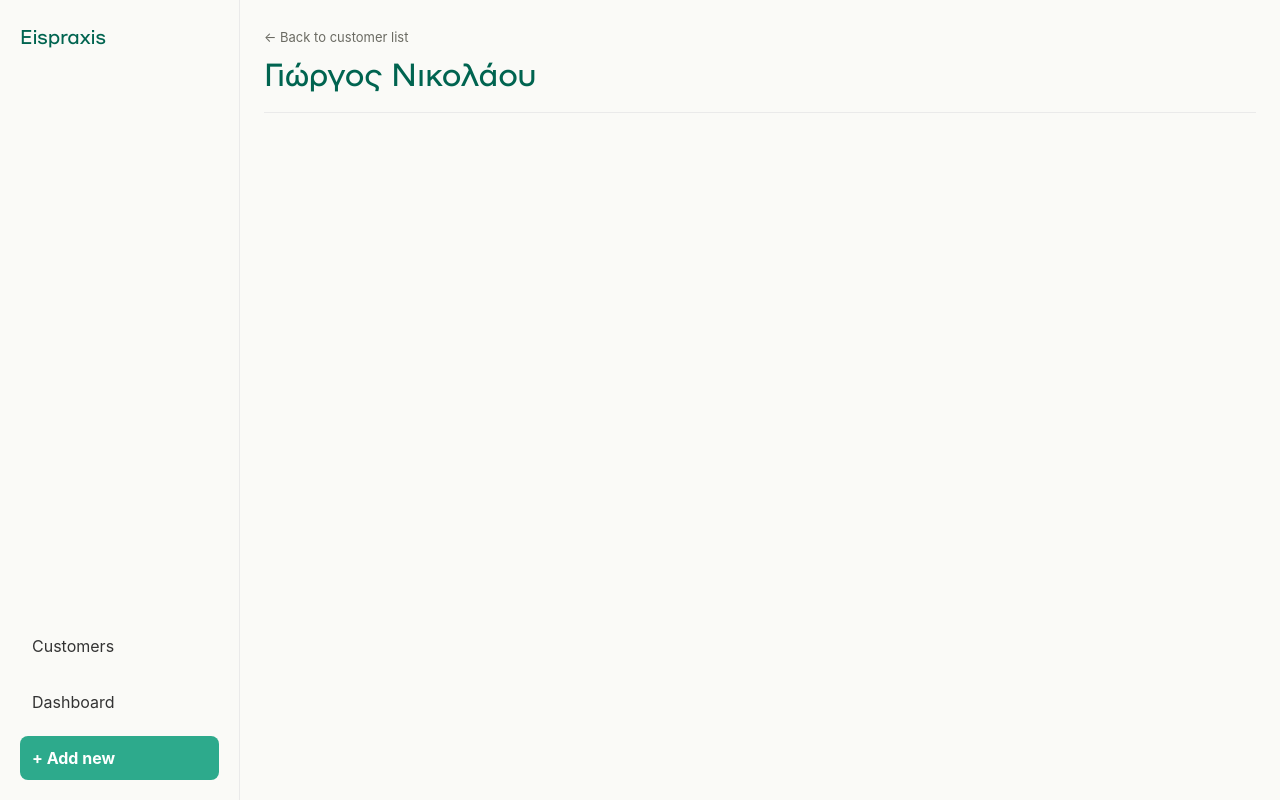
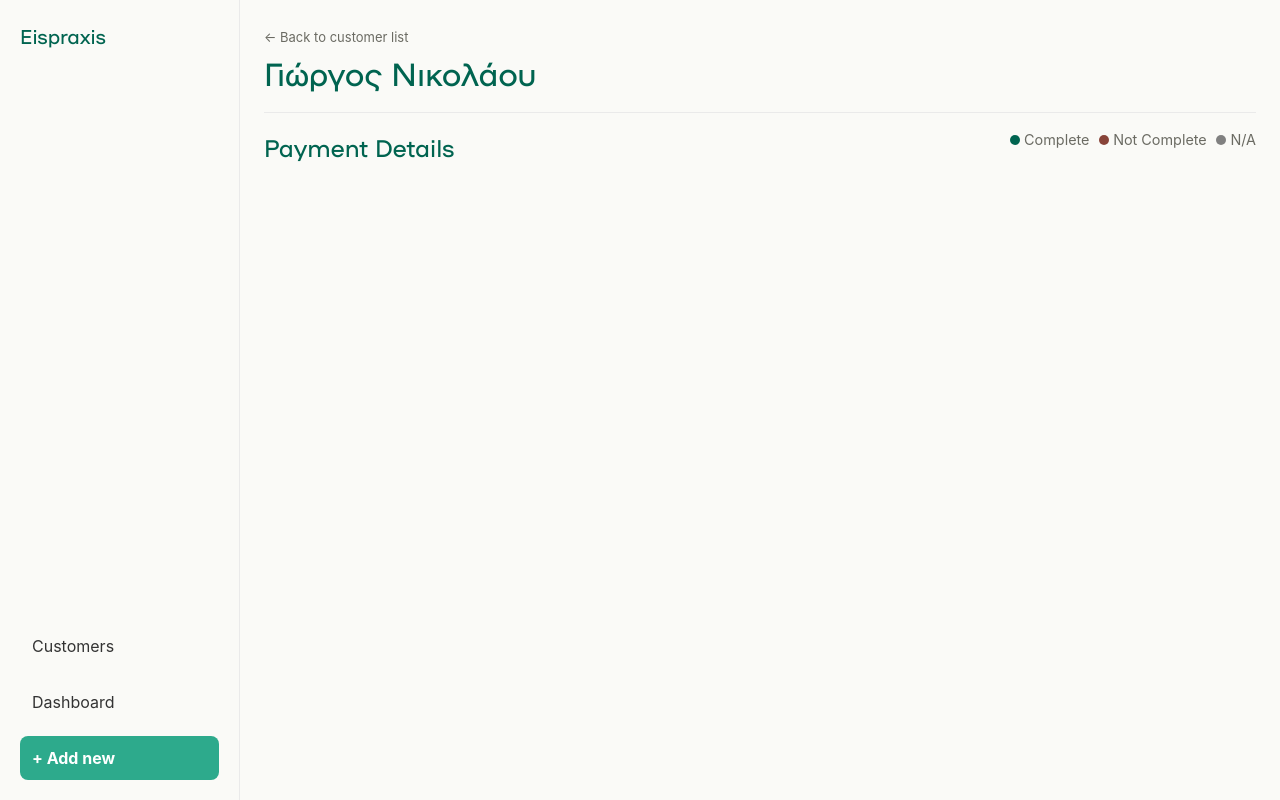
Before and after one commit to enjoythedivision/eispraxis, a React (Vite) app: page /customer/1 in a window 1280 px wide. Built offline with nearby package versions, Linux system fonts and the light colour scheme.

Commit message:
Init payment status badges

```diff
--- a/src/features/customers/pages/Customer.jsx
+++ b/src/features/customers/pages/Customer.jsx
@@ -17,6 +17,16 @@ export default function Customer() {
         <Link to="/">← Back to customer list</Link>
         <h1>{customer.name}</h1>
       </div>
+      <div className="customer__sheet">
+        <div className="sheet__title">
+          <h2>Payment Details</h2>
+          <span className="status__badges">
+            <span><span className="complete"></span> Complete</span>
+            <span><span className="incomplete"></span> Not Complete</span>
+            <span><span className="na"></span> N/A</span>
+          </span>
+        </div>
+      </div>
     </div>
   );
 }
--- a/src/features/customers/pages/Customer.scss
+++ b/src/features/customers/pages/Customer.scss
@@ -1,13 +1,52 @@
 .customer {
-    background-color: var(--bg);
+  background-color: var(--bg);
+  display: flex;
+  flex-direction: column;
+  gap: 1rem;
 }
 
 .customer__header > a:first-child {
-    font-size: 13px;
-    color: var(--text-muted);
+  font-size: 13px;
+  color: var(--text-muted);
 }
 
 .customer__header {
-    border-bottom: 1px solid #eaeaea;
-    padding-bottom: 1rem;
+  border-bottom: 1px solid #eaeaea;
+  padding-bottom: 1rem;
 }
+
+.status__badges {
+  font-size: 0.9rem;
+  color: var(--text-muted);
+  display: flex;
+  gap: 0.6rem;
+
+  .complete {
+    width: 10px;
+    height: 10px;
+    background: var(--evergreen);
+    border-radius: 50%;
+    display: inline-block;
+  }
+
+  .incomplete {
+    width: 10px;
+    height: 10px;
+    background: #884439;
+    border-radius: 50%;
+    display: inline-block;
+  }
+
+  .na {
+    width: 10px;
+    height: 10px;
+    background: grey;
+    border-radius: 50%;
+    display: inline-block;
+  }
+}
+
+.sheet__title {
+    display: flex;
+    justify-content: space-between;
+}
```
